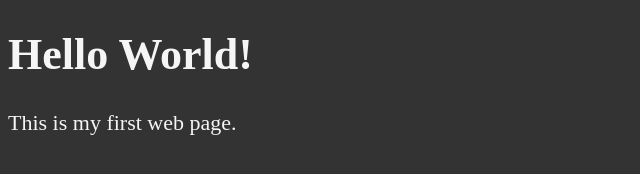
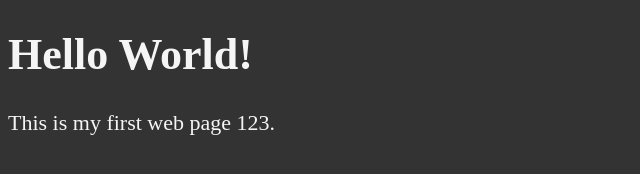
Before and after one commit to shamin-22/FreeCodeAcademy, a plain HTML site: page index.html in a window 1280 px wide. Shown: the full height of the page, 0-640 px from the left. Drawn offline with Linux system fonts and the light colour scheme.

Commit message:
test update

```diff
--- a/index.html
+++ b/index.html
@@ -18,7 +18,7 @@
 
 <body>
     <h1>Hello World!</h1>
-    <p>This is my first web page.</p>
+    <p>This is my first web page 123.</p>
 </body>
 
 </html>
```
